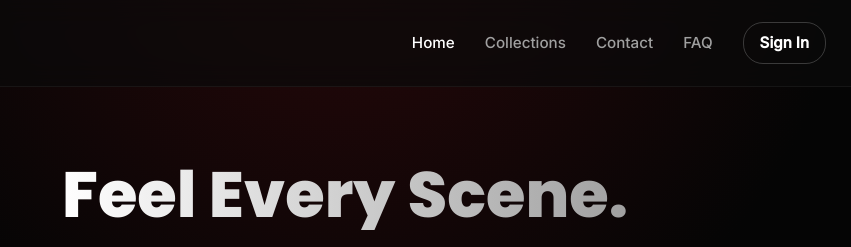
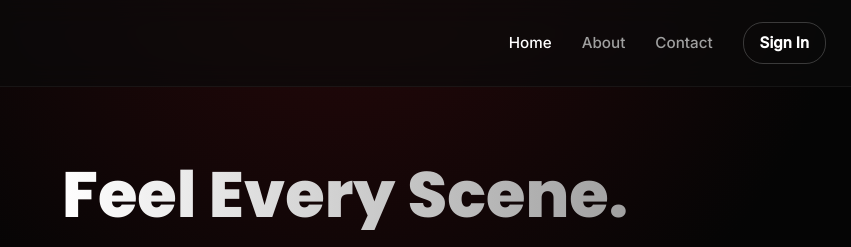
Before and after one commit to yennamsidartharushi/daily.-scenes-7, a plain HTML site: page index.html in a window 1280 px wide. Shown: the top 247 px of the page, 295-1146 px from the left. Drawn offline with Linux system fonts and the light colour scheme; no server answers.

Commit message:
Update index.html

```diff
--- a/index.html
+++ b/index.html
@@ -221,9 +221,8 @@
 
         <div class="nav-links" id="navMenu">
             <a href="index.html" class="nav-link active">Home</a>
-            <a href="collections.html" class="nav-link">Collections</a>
+            <a href="about.html" class="nav-link">About</a>
             <a href="contact.html" class="nav-link">Contact</a>
-            <a href="faq.html" class="nav-link">FAQ</a>
             <a href="#" class="nav-link" id="openAuthModal" style="color: white; font-weight: 700; border: 1px solid rgba(255,255,255,0.2); padding: 8px 16px; border-radius: 20px;">Sign In</a>
             <a href="https://instagram.com/daily.scenes7" target="_blank" class="social-btn"><i class="fa-brands fa-instagram"></i> Follow</a>
         </div>
@@ -516,7 +515,7 @@
         import { getAuth, signInWithPopup, GoogleAuthProvider, onAuthStateChanged } from "https://www.gstatic.com/firebasejs/10.8.1/firebase-auth.js";
         import { getFirestore, collection, onSnapshot, query, orderBy } from "https://www.gstatic.com/firebasejs/10.8.1/firebase-firestore.js";
 
-        // !!! IMPORTANT: PASTE YOUR REAL FIREBASE KEYS HERE !!!
+        // !!! YOUR REAL FIREBASE KEYS !!!
         const firebaseConfig = {
           apiKey: "AIzaSyDl_dV534wivEV27YGYL_qF3cKIHHUH5uY",
           authDomain: "dailyscenes7.firebaseapp.com",
```
Lines whose indentation alone changed are shown as unchanged.
